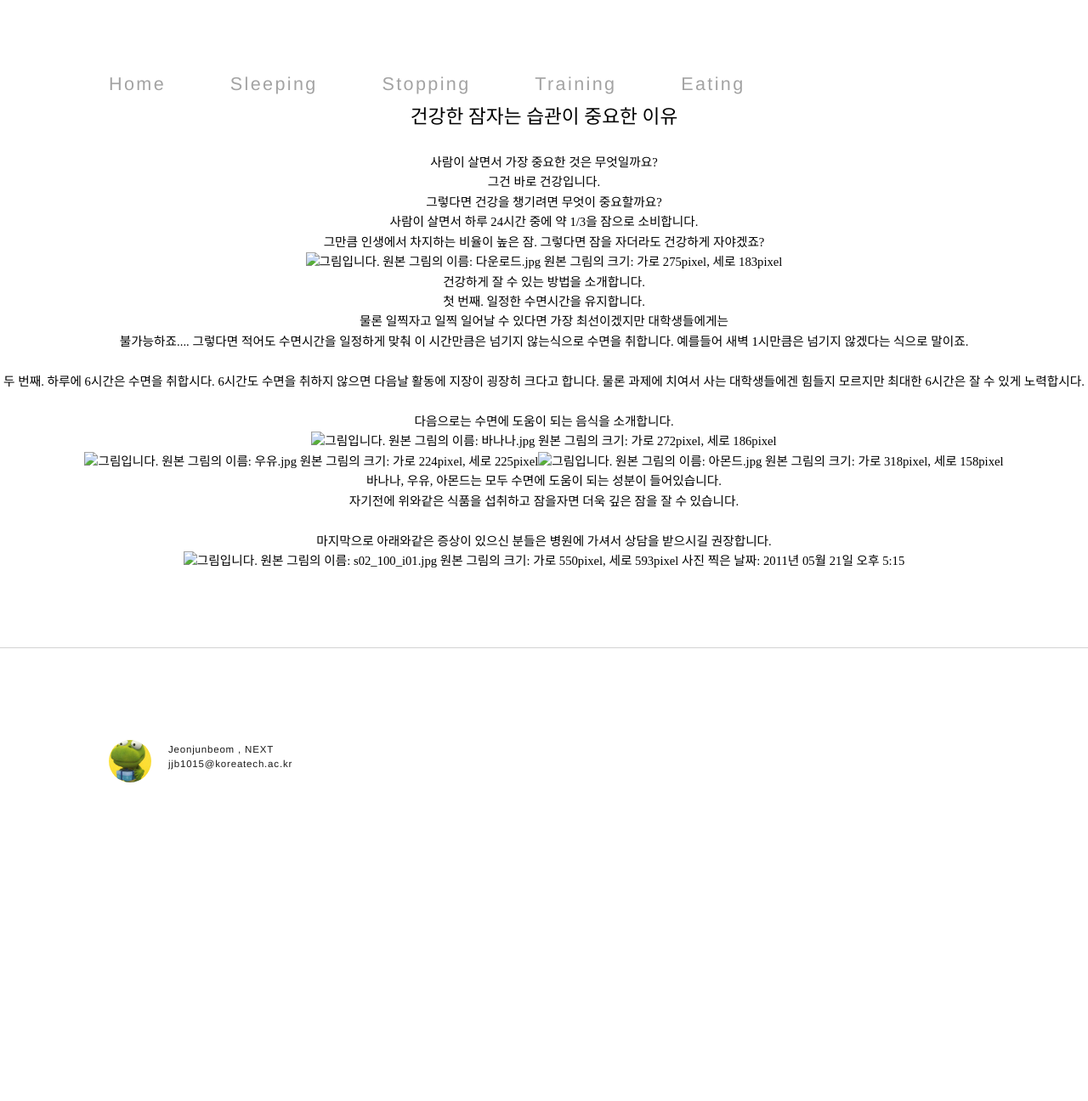
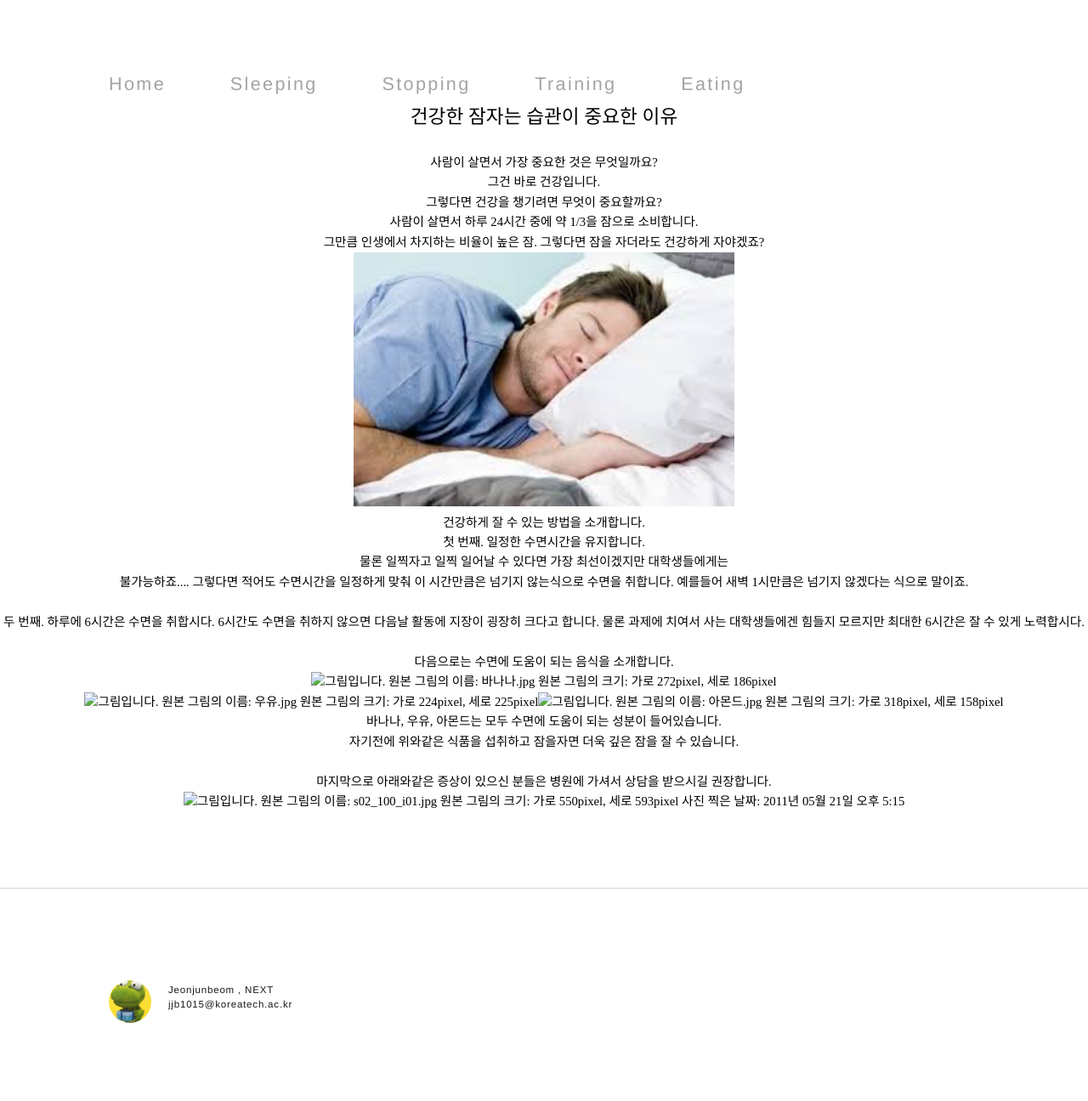
Before and after one commit to kuthealth/kuthealth.github.com, a Jekyll site: the page built from page/sleeping.html, in a window 1280 px wide. Shown: the whole page at 85% size. Built offline with Jekyll 4.4.1, drawn with Linux system fonts in a browser that asks for light colours; before the commit the page ends 1013 px from its top, so only the background shows below that.

Commit message:
Update sleeping.html

```diff
--- a/page/sleeping.html
+++ b/page/sleeping.html
@@ -154,7 +154,7 @@ div.HStyle13
 
 <P CLASS=HStyle0 STYLE='text-align:center;'><SPAN STYLE='font-size:11.0pt;font-family:"새굴림";line-height:160%'>그만큼 인생에서 차지하는 비율이 높은 잠. 그렇다면 잠을 자더라도 건강하게 자야겠죠?</SPAN></P>
 
-<P CLASS=HStyle0 STYLE='text-align:center;'><SPAN STYLE='font-size:11.0pt;font-family:"새굴림";line-height:160%'><IMG src="file:///C:\Users\전준범\Desktop\PIC5880.png" alt="그림입니다.
+<P CLASS=HStyle0 STYLE='text-align:center;'><SPAN STYLE='font-size:11.0pt;font-family:"새굴림";line-height:160%'><IMG src="../sleep.jpg" alt="그림입니다.
 원본 그림의 이름: 다운로드.jpg
 원본 그림의 크기: 가로 275pixel, 세로 183pixel" width="448" height="299" vspace="0" hspace="0" border="0"></SPAN></P>
 
```
